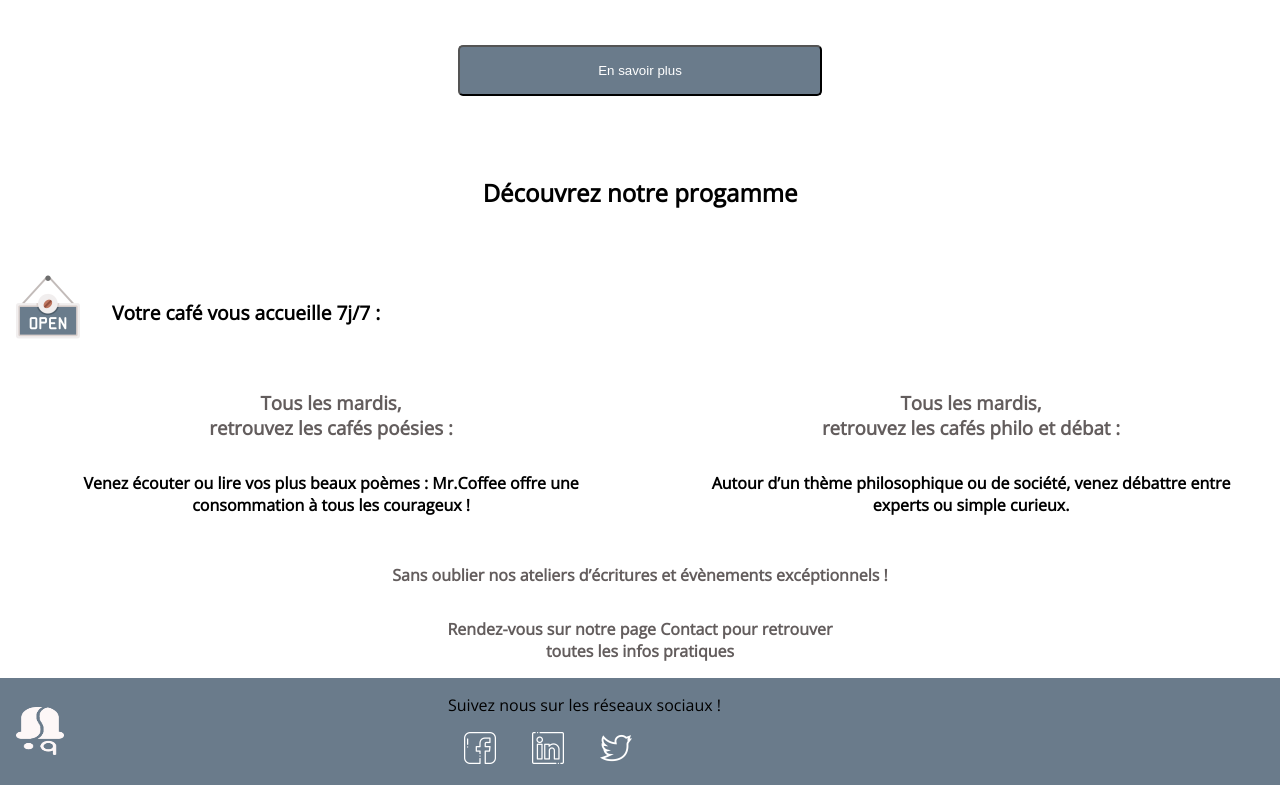
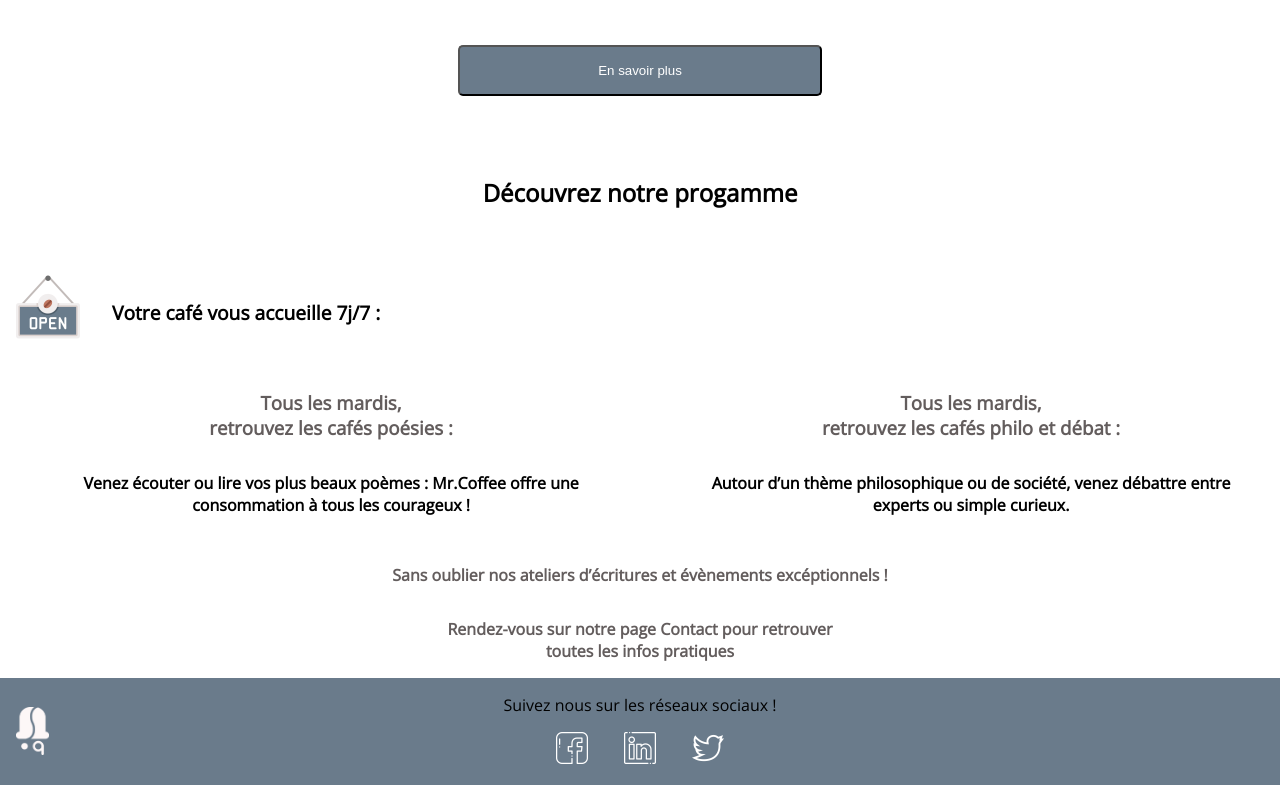
Before and after one commit to bhagya099/Mr-coffee, a plain HTML site: page index.html in a window 1280 px wide. Shown: the part 1473-2258 px from the top of the page. Drawn offline with nearby package versions, Linux system fonts and the light colour scheme.

Commit message:
fixed the footer image and about page section direction recommende by CAT

```diff
--- a/css/style.css
+++ b/css/style.css
@@ -448,9 +448,10 @@ footer {
 }
 
 footer .img {
-    margin-left: 1rem;
-    width: 3rem;
+    position: absolute;
+    margin: 1rem;
     height: 3rem;
+    object-fit: contain;
 }
 
 .footer-img {
@@ -460,7 +461,9 @@ footer .img {
 
 .social-icon {
     margin-top: 1rem;
-    margin-left: 30%;
+    margin-left: auto;
+    margin-right: auto;
+    text-align: center;
 }
 
 
@@ -541,4 +544,8 @@ footer .img {
     .box {
         flex-direction: column-reverse;
     }
+    /* for second box display */
+    .box:nth-child(even) {
+        flex-direction: column;
+    }
 }
```
